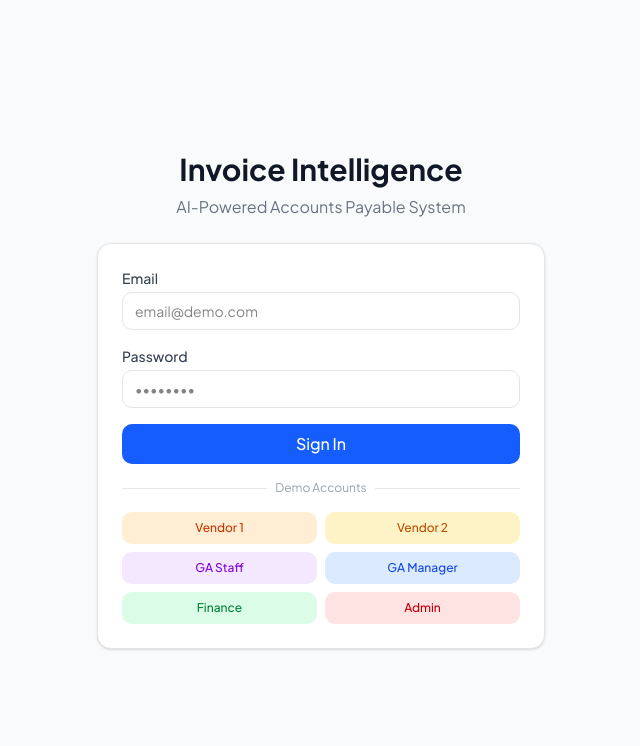
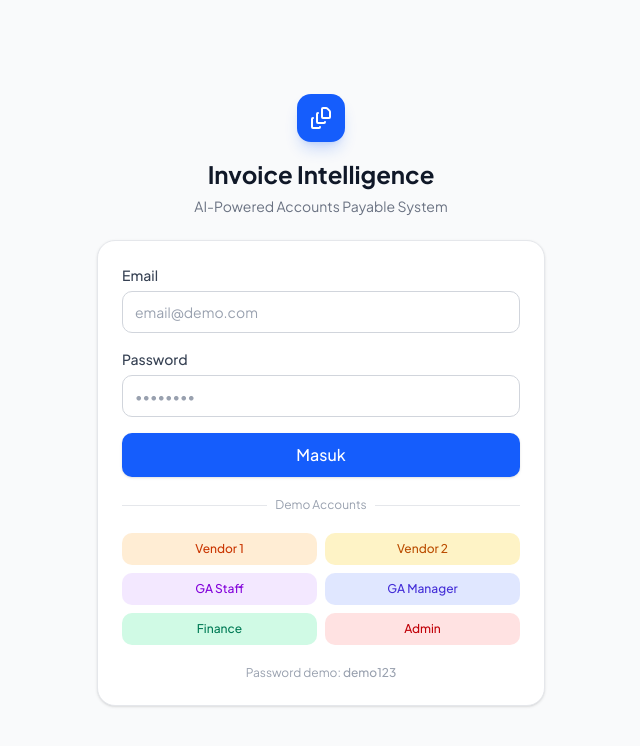
Before and after one commit to hprakoso/Invoice-Tracking, a Next.js app: page /login in a window 1280 px wide. Shown: the top 746 px of the page, without its empty margins (319-959 px from the left). Built offline with nearby package versions, Linux system fonts and the light colour scheme.

Commit message:
ui: fix dark mode across KPICard, StatusBadge, TopBar, login page; polish KPI card design

```diff
--- a/src/app/(auth)/login/page.tsx
+++ b/src/app/(auth)/login/page.tsx
@@ -3,14 +3,15 @@
 import { signIn } from 'next-auth/react'
 import { useState } from 'react'
 import { useRouter } from 'next/navigation'
+import { FileStack } from 'lucide-react'
 
 const DEMO_ACCOUNTS = [
-  { email: 'vendor1@demo.com', role: 'Vendor 1', color: 'bg-orange-100 text-orange-700' },
-  { email: 'vendor2@demo.com', role: 'Vendor 2', color: 'bg-amber-100 text-amber-700' },
-  { email: 'gastaff@demo.com', role: 'GA Staff', color: 'bg-purple-100 text-purple-700' },
-  { email: 'gamanager@demo.com', role: 'GA Manager', color: 'bg-blue-100 text-blue-700' },
-  { email: 'finance@demo.com', role: 'Finance', color: 'bg-green-100 text-green-700' },
-  { email: 'admin@demo.com', role: 'Admin', color: 'bg-red-100 text-red-700' },
+  { email: 'vendor1@demo.com',   role: 'Vendor 1',   color: 'bg-orange-100 text-orange-700 dark:bg-orange-900/40 dark:text-orange-300' },
+  { email: 'vendor2@demo.com',   role: 'Vendor 2',   color: 'bg-amber-100 text-amber-700 dark:bg-amber-900/40 dark:text-amber-300' },
+  { email: 'gastaff@demo.com',   role: 'GA Staff',   color: 'bg-purple-100 text-purple-700 dark:bg-purple-900/40 dark:text-purple-300' },
+  { email: 'gamanager@demo.com', role: 'GA Manager', color: 'bg-indigo-100 text-indigo-700 dark:bg-indigo-900/40 dark:text-indigo-300' },
+  { email: 'finance@demo.com',   role: 'Finance',    color: 'bg-emerald-100 text-emerald-700 dark:bg-emerald-900/40 dark:text-emerald-300' },
+  { email: 'admin@demo.com',     role: 'Admin',      color: 'bg-red-100 text-red-700 dark:bg-red-900/40 dark:text-red-300' },
 ]
 
 export default function LoginPage() {
@@ -24,14 +25,10 @@ export default function LoginPage() {
     e.preventDefault()
     setLoading(true)
     setError('')
-    const result = await signIn('credentials', {
-      email,
-      password,
-      redirect: false,
-    })
+    const result = await signIn('credentials', { email, password, redirect: false })
     setLoading(false)
     if (result?.error) {
-      setError('Invalid email or password.')
+      setError('Email atau password salah.')
     } else {
       router.push('/')
       router.refresh()
@@ -41,14 +38,10 @@ export default function LoginPage() {
   async function quickLogin(accountEmail: string) {
     setLoading(true)
     setError('')
-    const result = await signIn('credentials', {
-      email: accountEmail,
-      password: 'demo123',
-      redirect: false,
-    })
+    const result = await signIn('credentials', { email: accountEmail, password: 'demo123', redirect: false })
     setLoading(false)
     if (result?.error) {
-      setError('Login failed.')
+      setError('Login gagal. Coba lagi.')
     } else {
       router.push('/')
       router.refresh()
@@ -56,51 +49,69 @@ export default function LoginPage() {
   }
 
   return (
-    <div className="min-h-screen flex items-center justify-center bg-gray-50 p-4">
+    <div className="min-h-screen flex items-center justify-center bg-gray-50 dark:bg-gray-950 p-4">
       <div className="w-full max-w-md space-y-6">
+        {/* Brand */}
         <div className="text-center">
-          <h1 className="text-3xl font-bold text-gray-900">Invoice Intelligence</h1>
-          <p className="mt-2 text-gray-500">AI-Powered Accounts Payable System</p>
+          <div className="inline-flex items-center justify-center w-12 h-12 bg-blue-600 rounded-xl mb-4 shadow-lg shadow-blue-600/20">
+            <FileStack className="h-6 w-6 text-white" />
+          </div>
+          <h1 className="text-2xl font-bold text-gray-900 dark:text-white">Invoice Intelligence</h1>
+          <p className="mt-1.5 text-sm text-gray-500 dark:text-gray-400">AI-Powered Accounts Payable System</p>
         </div>
 
-        <div className="bg-white rounded-xl shadow-sm border p-6 space-y-4">
+        {/* Card */}
+        <div className="bg-white dark:bg-gray-900 rounded-2xl shadow-sm border border-gray-200 dark:border-gray-800 p-6 space-y-5">
           <form onSubmit={handleLogin} className="space-y-4">
             <div>
-              <label className="block text-sm font-medium text-gray-700 mb-1">Email</label>
+              <label className="block text-sm font-medium text-gray-700 dark:text-gray-300 mb-1.5">
+                Email
+              </label>
               <input
                 type="email"
                 value={email}
                 onChange={e => setEmail(e.target.value)}
-                className="w-full border rounded-lg px-3 py-2 text-sm focus:outline-none focus:ring-2 focus:ring-blue-500"
+                className="w-full border border-gray-300 dark:border-gray-700 rounded-lg px-3 py-2.5 text-sm bg-white dark:bg-gray-800 text-gray-900 dark:text-gray-100 placeholder-gray-400 dark:placeholder-gray-500 focus:outline-none focus:ring-2 focus:ring-blue-500 dark:focus:ring-blue-400 focus:border-transparent transition"
                 placeholder="email@demo.com"
+                autoComplete="email"
               />
             </div>
             <div>
-              <label className="block text-sm font-medium text-gray-700 mb-1">Password</label>
+              <label className="block text-sm font-medium text-gray-700 dark:text-gray-300 mb-1.5">
+                Password
+              </label>
               <input
                 type="password"
                 value={password}
                 onChange={e => setPassword(e.target.value)}
-                className="w-full border rounded-lg px-3 py-2 text-sm focus:outline-none focus:ring-2 focus:ring-blue-500"
+                className="w-full border border-gray-300 dark:border-gray-700 rounded-lg px-3 py-2.5 text-sm bg-white dark:bg-gray-800 text-gray-900 dark:text-gray-100 placeholder-gray-400 dark:placeholder-gray-500 focus:outline-none focus:ring-2 focus:ring-blue-500 dark:focus:ring-blue-400 focus:border-transparent transition"
                 placeholder="••••••••"
+                autoComplete="current-password"
               />
             </div>
-            {error && <p className="text-red-500 text-sm">{error}</p>}
+
+            {error && (
+              <p className="text-red-500 dark:text-red-400 text-sm bg-red-50 dark:bg-red-900/20 border border-red-200 dark:border-red-800 rounded-lg px-3 py-2">
+                {error}
+              </p>
+            )}
+
             <button
               type="submit"
               disabled={loading}
-              className="w-full bg-blue-600 text-white py-2 rounded-lg font-medium hover:bg-blue-700 disabled:opacity-50 transition-colors"
+              className="w-full bg-blue-600 hover:bg-blue-700 disabled:bg-blue-400 text-white py-2.5 rounded-lg font-medium transition-colors shadow-sm"
             >
-              {loading ? 'Signing in...' : 'Sign In'}
+              {loading ? 'Masuk...' : 'Masuk'}
             </button>
           </form>
 
+          {/* Divider */}
           <div className="relative">
             <div className="absolute inset-0 flex items-center">
-              <div className="w-full border-t border-gray-200" />
+              <div className="w-full border-t border-gray-200 dark:border-gray-700" />
             </div>
-            <div className="relative flex justify-center text-xs text-gray-400">
-              <span className="bg-white px-2">Demo Accounts</span>
+            <div className="relative flex justify-center text-xs text-gray-400 dark:text-gray-500">
+              <span className="bg-white dark:bg-gray-900 px-2">Demo Accounts</span>
             </div>
           </div>
 
@@ -110,12 +121,16 @@ export default function LoginPage() {
                 key={account.email}
                 onClick={() => quickLogin(account.email)}
                 disabled={loading}
-                className={`text-xs px-3 py-2 rounded-lg font-medium transition-colors hover:opacity-80 disabled:opacity-50 ${account.color}`}
+                className={`text-xs px-3 py-2 rounded-lg font-medium transition-opacity hover:opacity-80 disabled:opacity-40 ${account.color}`}
               >
                 {account.role}
               </button>
             ))}
           </div>
+
+          <p className="text-center text-xs text-gray-400 dark:text-gray-500">
+            Password demo: <span className="font-mono font-medium">demo123</span>
+          </p>
         </div>
       </div>
     </div>
--- a/src/components/dashboard/KPICard.tsx
+++ b/src/components/dashboard/KPICard.tsx
@@ -13,10 +13,34 @@ interface KPICardProps {
 }
 
 const colorMap = {
-  blue: { bg: 'bg-blue-50', icon: 'text-blue-600', value: 'text-blue-700', border: 'border-blue-100' },
-  green: { bg: 'bg-green-50', icon: 'text-green-600', value: 'text-green-700', border: 'border-green-100' },
-  red: { bg: 'bg-red-50', icon: 'text-red-600', value: 'text-red-700', border: 'border-red-100' },
-  orange: { bg: 'bg-orange-50', icon: 'text-orange-600', value: 'text-orange-700', border: 'border-orange-100' },
+  blue: {
+    bg: 'bg-blue-50 dark:bg-blue-950/30',
+    icon: 'bg-blue-100 dark:bg-blue-900/50 text-blue-600 dark:text-blue-400',
+    value: 'text-blue-700 dark:text-blue-300',
+    border: 'border-blue-100 dark:border-blue-900/50',
+    accent: 'border-l-blue-500 dark:border-l-blue-400',
+  },
+  green: {
+    bg: 'bg-emerald-50 dark:bg-emerald-950/30',
+    icon: 'bg-emerald-100 dark:bg-emerald-900/50 text-emerald-600 dark:text-emerald-400',
+    value: 'text-emerald-700 dark:text-emerald-300',
+    border: 'border-emerald-100 dark:border-emerald-900/50',
+    accent: 'border-l-emerald-500 dark:border-l-emerald-400',
+  },
+  red: {
+    bg: 'bg-red-50 dark:bg-red-950/30',
+    icon: 'bg-red-100 dark:bg-red-900/50 text-red-600 dark:text-red-400',
+    value: 'text-red-700 dark:text-red-300',
+    border: 'border-red-100 dark:border-red-900/50',
+    accent: 'border-l-red-500 dark:border-l-red-400',
+  },
+  orange: {
+    bg: 'bg-amber-50 dark:bg-amber-950/30',
+    icon: 'bg-amber-100 dark:bg-amber-900/50 text-amber-600 dark:text-amber-400',
+    value: 'text-amber-700 dark:text-amber-300',
+    border: 'border-amber-100 dark:border-amber-900/50',
+    accent: 'border-l-amber-500 dark:border-l-amber-400',
+  },
 }
 
 function formatValue(val: number, format: 'number' | 'currency') {
@@ -37,19 +61,19 @@ export function KPICard({ title, value, icon, color, format = 'number', subtitle
       initial={{ opacity: 0, y: 20 }}
       animate={{ opacity: 1, y: 0 }}
       transition={{ duration: 0.4 }}
-      className={`rounded-xl border ${c.border} ${c.bg} p-4 sm:p-5`}
+      className={`rounded-xl border-l-4 border ${c.accent} ${c.border} ${c.bg} p-4 sm:p-5`}
     >
-      <div className="flex items-start justify-between">
-        <div>
-          <p className="text-sm text-gray-500 font-medium">{title}</p>
-          <p className={`text-2xl sm:text-3xl font-bold mt-1 ${c.value}`}>
+      <div className="flex items-start justify-between gap-3">
+        <div className="min-w-0">
+          <p className="text-xs font-medium text-gray-500 dark:text-gray-400 uppercase tracking-wide">{title}</p>
+          <p className={`text-2xl sm:text-3xl font-bold mt-1.5 ${c.value}`}>
             {formatValue(animated, format)}
           </p>
-          {subtitle && <p className="text-xs text-gray-400 mt-1">{subtitle}</p>}
+          {subtitle && <p className="text-xs text-gray-400 dark:text-gray-500 mt-1">{subtitle}</p>}
         </div>
-        <div className={`rounded-lg p-2 ${c.bg}`}>
-          <span className={c.icon} aria-hidden="true">{icon}</span>
-        </div>
+        <span className={`rounded-lg p-2.5 flex-shrink-0 inline-flex items-center justify-center ${c.icon}`} aria-hidden="true">
+          {icon}
+        </span>
       </div>
     </motion.div>
   )
--- a/src/components/dashboard/StatusDonut.tsx
+++ b/src/components/dashboard/StatusDonut.tsx
@@ -51,7 +51,7 @@ export function StatusDonut({ data }: { data: StatusBreakdown[] }) {
         <Legend
           iconType="circle"
           iconSize={8}
-          formatter={(value) => <span className="text-xs text-gray-600">{value}</span>}
+          formatter={(value) => <span className="text-xs text-gray-600 dark:text-gray-300">{value}</span>}
         />
       </PieChart>
     </ResponsiveContainer>
--- a/src/components/invoice/StatusBadge.tsx
+++ b/src/components/invoice/StatusBadge.tsx
@@ -2,12 +2,12 @@ import { Loader2, Eye, Clock, CheckCircle2, XCircle, CreditCard } from 'lucide-r
 import { cn } from '@/lib/utils'
 
 const STATUS_CONFIG: Record<string, { label: string; className: string; icon: React.ElementType }> = {
-  PENDING_OCR:      { label: 'Memproses',  className: 'bg-gray-100 text-gray-600',    icon: Loader2 },
-  PENDING_REVIEW:   { label: 'Review',     className: 'bg-yellow-100 text-yellow-700', icon: Eye },
-  PENDING_APPROVAL: { label: 'Approval',   className: 'bg-blue-100 text-blue-700',    icon: Clock },
-  APPROVED:         { label: 'Disetujui',  className: 'bg-green-100 text-green-700',  icon: CheckCircle2 },
-  REJECTED:         { label: 'Ditolak',    className: 'bg-red-100 text-red-700',      icon: XCircle },
-  PAID:             { label: 'Dibayar',    className: 'bg-purple-100 text-purple-700', icon: CreditCard },
+  PENDING_OCR:      { label: 'Memproses',  className: 'bg-gray-100 text-gray-600 dark:bg-gray-800 dark:text-gray-300',                       icon: Loader2 },
+  PENDING_REVIEW:   { label: 'Review',     className: 'bg-amber-100 text-amber-700 dark:bg-amber-900/40 dark:text-amber-300',                  icon: Eye },
+  PENDING_APPROVAL: { label: 'Approval',   className: 'bg-blue-100 text-blue-700 dark:bg-blue-900/40 dark:text-blue-300',                     icon: Clock },
+  APPROVED:         { label: 'Disetujui',  className: 'bg-emerald-100 text-emerald-700 dark:bg-emerald-900/40 dark:text-emerald-300',          icon: CheckCircle2 },
+  REJECTED:         { label: 'Ditolak',    className: 'bg-red-100 text-red-700 dark:bg-red-900/40 dark:text-red-300',                         icon: XCircle },
+  PAID:             { label: 'Dibayar',    className: 'bg-violet-100 text-violet-700 dark:bg-violet-900/40 dark:text-violet-300',              icon: CreditCard },
 }
 
 export function StatusBadge({ status }: { status: string }) {
--- a/src/components/layout/TopBar.tsx
+++ b/src/components/layout/TopBar.tsx
@@ -51,10 +51,13 @@ export function TopBar() {
   }
 
   const roleColors: Record<string, string> = {
-    ADMIN: 'bg-red-100 text-red-700',
-    MANAGER: 'bg-blue-100 text-blue-700',
-    FINANCE: 'bg-green-100 text-green-700',
-    VIEWER: 'bg-gray-100 text-gray-700',
+    ADMIN:      'bg-red-100 text-red-700 dark:bg-red-900/40 dark:text-red-300',
+    MANAGER:    'bg-blue-100 text-blue-700 dark:bg-blue-900/40 dark:text-blue-300',
+    FINANCE:    'bg-emerald-100 text-emerald-700 dark:bg-emerald-900/40 dark:text-emerald-300',
+    GA_STAFF:   'bg-purple-100 text-purple-700 dark:bg-purple-900/40 dark:text-purple-300',
+    GA_MANAGER: 'bg-indigo-100 text-indigo-700 dark:bg-indigo-900/40 dark:text-indigo-300',
+    VENDOR:     'bg-orange-100 text-orange-700 dark:bg-orange-900/40 dark:text-orange-300',
+    VIEWER:     'bg-gray-100 text-gray-700 dark:bg-gray-800 dark:text-gray-300',
   }
 
   const role = (session?.user as { role?: string })?.role ?? 'VIEWER'
```
Also changed, not shown: 1 other file (tests, documents, lock files or other folders).
